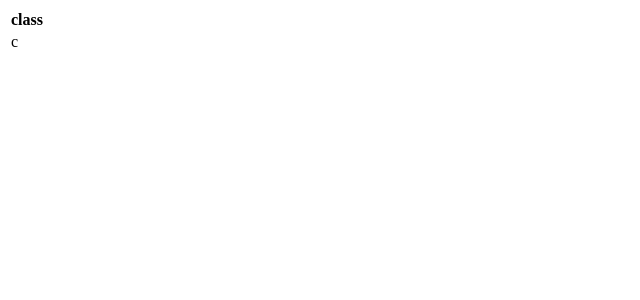
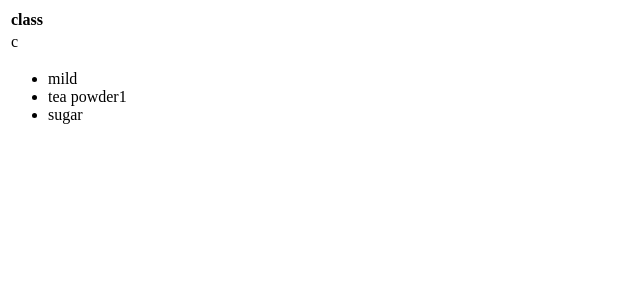
Before and after one commit to RAGASUDHA-B/webdev, a React (Vite) app in the folder vite-project/client/: page / in a window 1280 px wide. Shown: the top 300 px of the page, without its empty margins (0-640 px from the left). Built offline with nearby package versions, Linux system fonts and the light colour scheme.

Commit message:
i learned to render 2 block of elements

```diff
--- a/vite-project/client/src/main.jsx
+++ b/vite-project/client/src/main.jsx
@@ -10,6 +10,16 @@ const m=(
 
   </table>
 )
+const k=(
+  <ul>
+    <li>mild</li>
+    <li>tea powder1</li>
+    <li>sugar</li>
+  </ul>
+)
 createRoot(document.getElementById('root')).render(
-  m
+  <div>
+    {m}
+    {k}
+  </div>
 )
```
